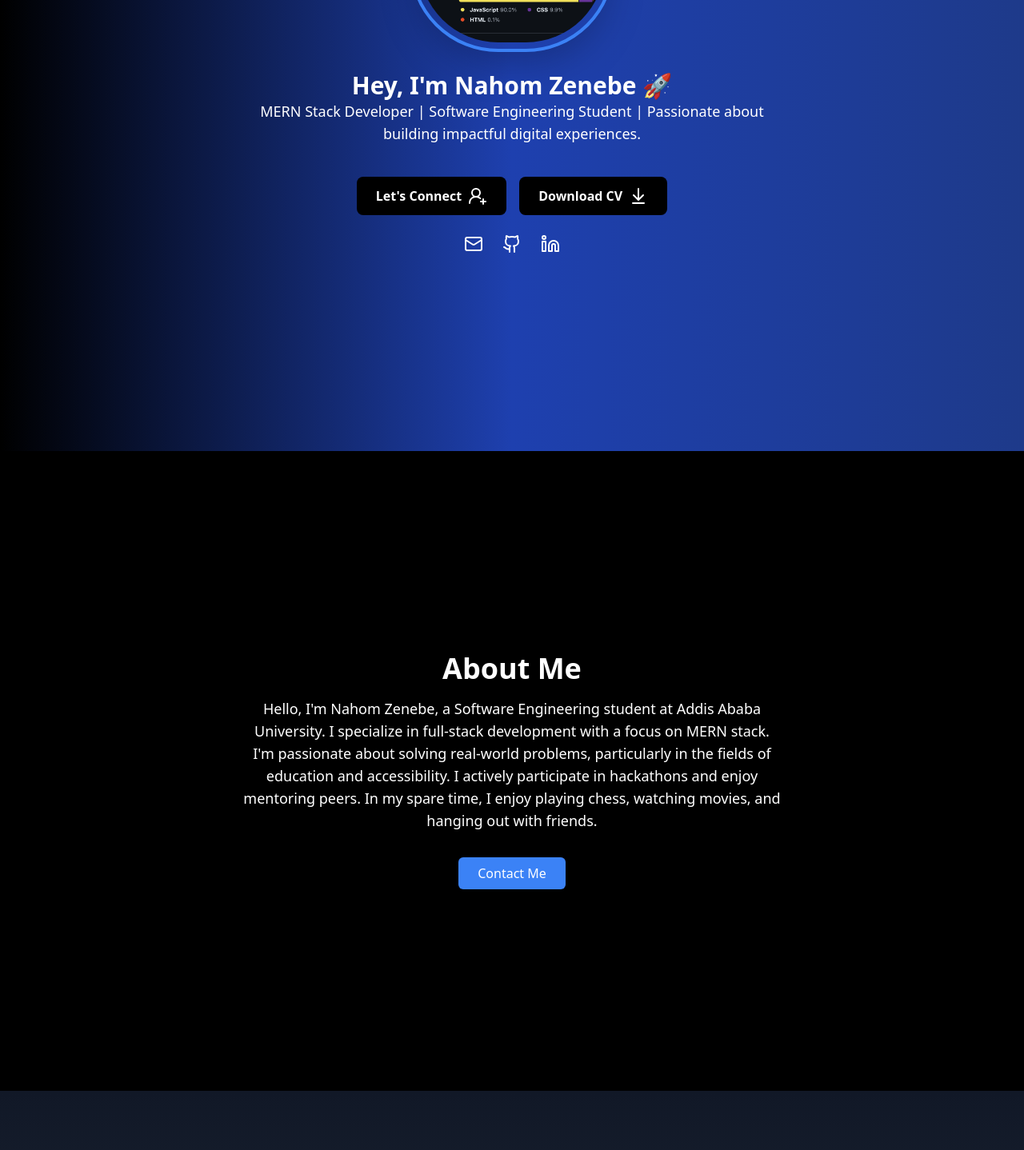
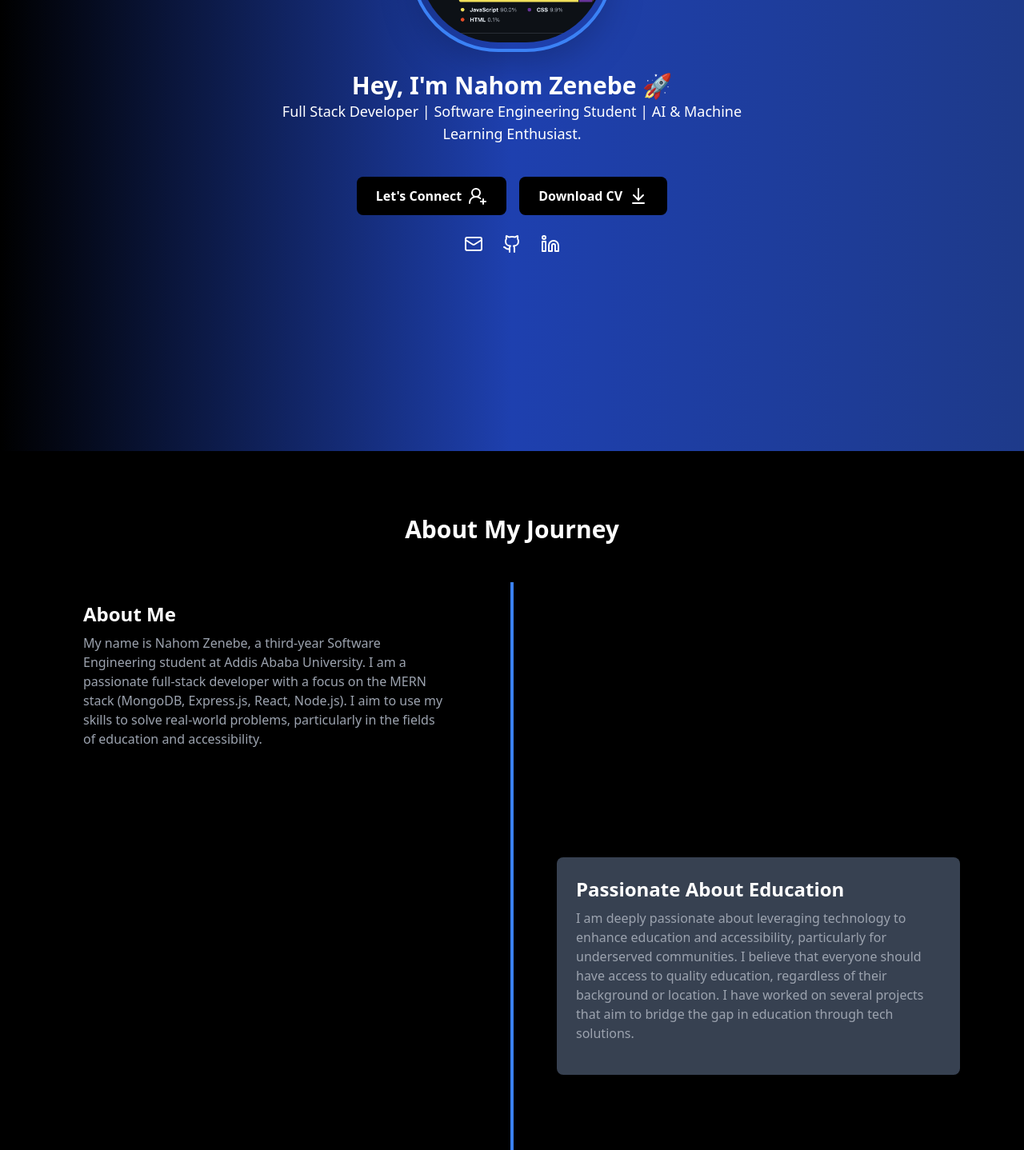
Before and after one commit to nahom-zenebe/Personal-Poritfolio, a React (Create React App) app in the folder personal/: page /About in a window 1280 px wide. Shown: the part 380-1818 px from the top of the page at 80% size. Built offline with nearby package versions, Linux system fonts and the light colour scheme.

Commit message:
adding feature to about

```diff
--- a/personal/package.json
+++ b/personal/package.json
@@ -12,6 +12,7 @@
     "@gsap/react": "^2.1.2",
     "@mui/icons-material": "^6.4.1",
     "@mui/material": "^6.4.1",
+    "@shadcn/ui": "^0.0.4",
     "@tailwindcss/cli": "^4.0.0",
     "autoprefixer": "^10.4.20",
     "cra-template": "1.2.0",
--- a/personal/src/pages/Aboutpage.jsx
+++ b/personal/src/pages/Aboutpage.jsx
@@ -1,17 +1,92 @@
-import React from 'react';
+import React, { useEffect, useRef } from 'react';
 
 function AboutPage() {
+  const aboutCardsRef = useRef([]);
+
+  useEffect(() => {
+    // Intersection Observer for scroll-triggered animations
+    const observer = new IntersectionObserver(
+      (entries) => {
+        entries.forEach((entry) => {
+          if (entry.isIntersecting) {
+            entry.target.classList.add('opacity-100', 'translate-x-0');
+            entry.target.classList.remove('opacity-0', 'translate-x-10', '-translate-x-10');
+          }
+        });
+      },
+      { threshold: 0.1 }
+    );
+
+    aboutCardsRef.current.forEach((card) => observer.observe(card));
+
+    return () => observer.disconnect();
+  }, []);
+
+  const aboutMeInfo = [
+    {
+      title: 'About Me',
+      description: 'My name is Nahom Zenebe, a third-year Software Engineering student at Addis Ababa University. I am a passionate full-stack developer with a focus on the MERN stack (MongoDB, Express.js, React, Node.js). I aim to use my skills to solve real-world problems, particularly in the fields of education and accessibility.',
+    },
+    {
+      title: 'Passionate About Education',
+      description: 'I am deeply passionate about leveraging technology to enhance education and accessibility, particularly for underserved communities. I believe that everyone should have access to quality education, regardless of their background or location. I have worked on several projects that aim to bridge the gap in education through tech solutions.',
+      bgColor: 'bg-gray-700',
+    },
+    {
+      title: 'Full-Stack Developer',
+      description: 'I specialize in full-stack development, with experience in both front-end and back-end technologies. I enjoy building dynamic, user-friendly applications and systems that are scalable and efficient. I actively participate in hackathons to challenge myself, solve real-world problems, and collaborate with others to come up with innovative solutions.',
+      bgColor: 'bg-gray-800',
+    },
+    {
+      title: 'Data Structures & Algorithms',
+      description: 'I am continuously learning and mastering Data Structures and Algorithms (DSA) to enhance my problem-solving skills. Understanding DSA is crucial for developing efficient applications and excelling in coding interviews. I regularly practice problems on platforms like LeetCode, HackerRank, and Codeforces to sharpen my abilities.',
+      bgColor: 'bg-gray-700',
+    },
+    {
+      title: 'AI & Machine Learning Enthusiast',
+      description: 'In addition to full-stack development, I am very interested in AI and machine learning. I spend my free time exploring machine learning algorithms, working on projects that integrate AI, and expanding my understanding of how these technologies can be applied to real-world problems, especially in fields like healthcare, education, and accessibility.',
+      bgColor: 'bg-gray-800',
+    },
+    {
+      title: 'Free Time & Hobbies',
+      description: 'In my free time, I enjoy playing chess, which sharpens my problem-solving and strategic thinking skills. I also like to watch movies, explore new tech trends, and spend time with friends. I find balance through these activities and enjoy engaging in meaningful conversations about technology, innovation, and life.',
+      bgColor: 'bg-gray-700',
+    },
+  ];
+
+
   return (
-    <div className="bg-black h-lvh text-white flex flex-col justify-center items-center">
-      <h1 className="text-4xl font-bold mb-4">About Me</h1>
-      <p className="text-lg text-center max-w-2xl mb-8">
-        Hello, I'm Nahom Zenebe, a Software Engineering student at Addis Ababa University.
-        I specialize in full-stack development with a focus on MERN stack. I'm passionate about solving real-world problems, particularly in the fields of education and accessibility.
-        I actively participate in hackathons and enjoy mentoring peers. In my spare time, I enjoy playing chess, watching movies, and hanging out with friends.
-      </p>
-      <button className="bg-blue-500 text-white py-2 px-6 rounded-md hover:bg-blue-600 transition-all">
-        Contact Me
-      </button>
+    <div className="bg-black min-h-screen text-white flex flex-col items-center py-20">
+
+
+
+
+      <div className="w-full max-w-6xl px-4">
+        <h2 className="text-3xl font-bold text-center mb-12">About My Journey</h2>
+        <div className="relative">
+          {/* Connecting Line */}
+          <div className="absolute left-1/2 h-full w-1 bg-blue-500 transform -translate-x-1/2 z-0"></div>
+
+          {/* About Cards */}
+          {aboutMeInfo.map((info, index) => (
+            <div
+              key={index}
+              ref={(el) => (aboutCardsRef.current[index] = el)}
+              className={`relative z-10 opacity-0 transition-all duration-500 ease-in-out ${
+                index % 2 === 0
+                  ? 'translate-x-10 self-start ml-4 md:ml-0 md:self-end mr-auto'
+                  : '-translate-x-10 self-end mr-4 md:mr-0 md:self-start ml-auto'
+              }`}
+              style={{ marginBottom: '6rem', maxWidth: '45%' }}
+            >
+              <div className={`${info.bgColor} p-6 rounded-lg shadow-lg`}>
+                <h3 className="text-2xl font-bold mb-2">{info.title}</h3>
+                <p className="text-gray-400 mb-4">{info.description}</p>
+              </div>
+            </div>
+          ))}
+        </div>
+      </div>
     </div>
   );
 }
--- a/personal/src/pages/Homepage.jsx
+++ b/personal/src/pages/Homepage.jsx
@@ -32,7 +32,7 @@ function Homepage() {
         transition={{ duration: 0.8, delay: 0.3 }}
         className='text-white mb-10 px-4 text-lg max-w-2xl z-10'
       >
-        MERN Stack Developer | Software Engineering Student | Passionate about building impactful digital experiences.
+        Full Stack Developer | Software Engineering Student | AI & Machine Learning Enthusiast.
       </motion.p>
 
       {/* CTA Buttons */}
```
Also changed, not shown: 1 other file (tests, documents, lock files or other folders).
